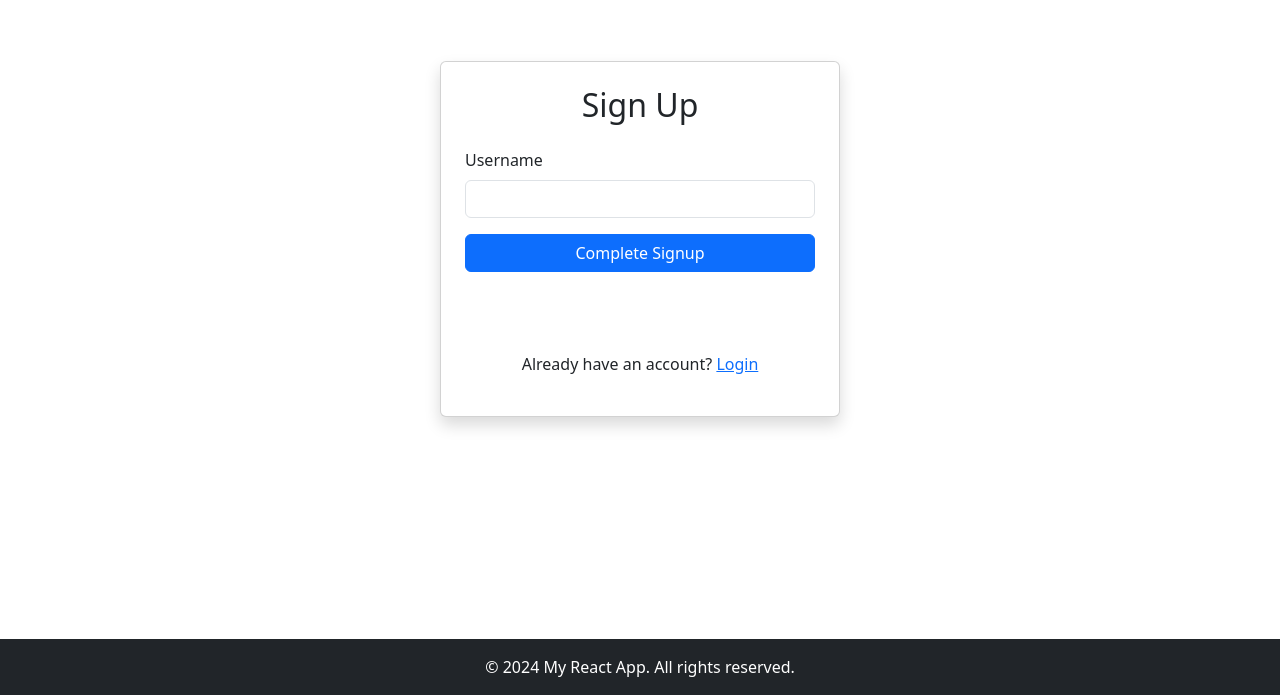
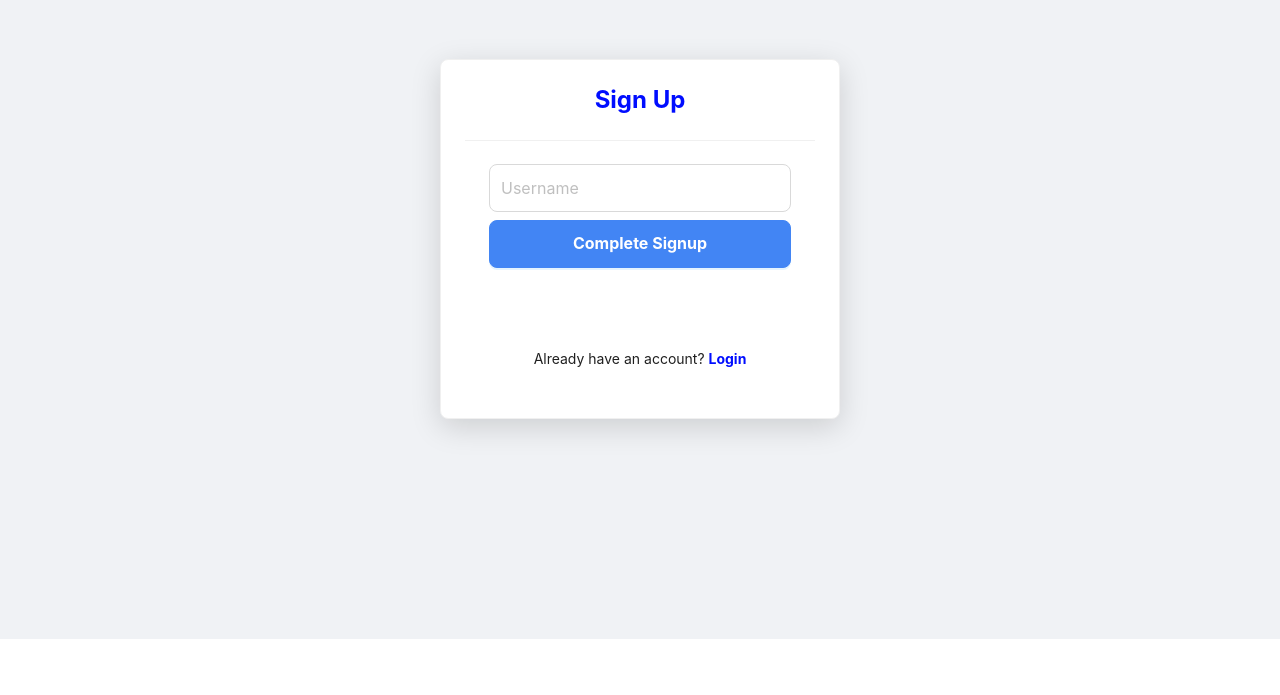
Before and after one commit to owlmoons/test_new, a React (Create React App) app in the folder frontend/: page /signup in a window 1280 px wide. Shown: the part 161-856 px from the top of the page. After the commit the page ends 800 px from the top, so only its background shows below. Built offline with nearby package versions, Linux system fonts and the light colour scheme; no server answers.

Commit message:
Modify login, signup UI

```diff
--- a/frontend/src/App.js
+++ b/frontend/src/App.js
@@ -22,7 +22,7 @@ const App = () => {
         <Route path="/post_details/:productid" element={<Post_Details />} />
         {/* Add more routes as needed */}
       </Routes>
-      <Footer />
+      {/* <Footer /> */}
     </Router>
   );
 };
--- a/frontend/src/pages/Login.jsx
+++ b/frontend/src/pages/Login.jsx
@@ -1,10 +1,10 @@
-// src/pages/Login.js
-
 import React, { useEffect, useState } from "react";
 import { useNavigate, useLocation, Link } from "react-router-dom";
-import { GoogleOAuthProvider, GoogleLogin } from "@react-oauth/google"; // Import GoogleLogin
-import { handleGoogleLogin } from "../services/AuthService"; // Import the auth service
-import SuccessModal from "../components/SuccessModal";
+import { GoogleOAuthProvider, GoogleLogin } from "@react-oauth/google";
+import { handleGoogleLogin } from "../services/AuthService";
+import { Card, Typography, Alert, Button } from "antd";
+
+const { Title, Text } = Typography;
 
 const Login = () => {
   const navigate = useNavigate();
@@ -14,7 +14,6 @@ const Login = () => {
   const [message, setMessage] = useState("");
 
   useEffect(() => {
-    // Check if there's an error in the URL
     const query = new URLSearchParams(location.search);
     if (query.get("error")) {
       setError("Login failed. Please try again.");
@@ -23,20 +22,18 @@ const Login = () => {
     }
   }, [location, navigate]);
 
-  // Handle Google login success
   const handleGoogleSuccess = async (credentialResponse) => {
-    const { credential } = credentialResponse; // Extract credential from the response
+    const { credential } = credentialResponse;
     try {
-      const response = await handleGoogleLogin(credential); // Use the auth service to handle login
+      const response = await handleGoogleLogin(credential);
       if (response.email) {
-        // Handle successful login
         setMessage("Login successful! Redirecting to home...");
         setShowModal(true);
         setTimeout(() => {
           navigate("/home");
         }, 2000);
       } else {
-        setError("Login failed. Please try again."); // Handle server-side error
+        setError("Login failed. Please try again.");
       }
     } catch (error) {
       setError(error.message || "Login failed. Please try again.");
@@ -50,28 +47,85 @@ const Login = () => {
 
   return (
     <GoogleOAuthProvider clientId={process.env.REACT_APP_GOOGLE_CLIENT_ID}>
-      <div className="container min-vh-100 d-flex justify-content-center align-items-center bg-dark">
-        <div
-          className="card p-4 shadow-lg rounded-circle"
-          style={{ maxWidth: "400px", width: "50%" }}
+      <div
+        style={{
+          minHeight: "100vh",
+          display: "flex",
+          justifyContent: "center",
+          alignItems: "center"
+        }}
+      >
+        <Card
+          style={{
+            maxWidth: 400,
+            width: "100%",
+            padding: "32px",
+            borderRadius: "16px",
+            boxShadow: "0 8px 30px rgba(0, 0, 0, 0.15)",
+            textAlign: "center",
+            backgroundColor: "#ffffff",
+          }}
         >
-          <h2 className="card-title text-center mb-4">Login</h2>
-          {error && <div className="alert alert-danger">{error}</div>}
+          <Title level={2} style={{ color: "#000dff", fontWeight: "bold", marginBottom: 24 }}>
+            Welcome Back
+          </Title>
 
-          {/* Google Login button */}
+          {error && (
+            <Alert
+              message={error}
+              type="error"
+              showIcon
+              style={{
+                marginBottom: 16,
+                borderRadius: "8px",
+              }}
+            />
+          )}
+
           <GoogleLogin
             onSuccess={handleGoogleSuccess}
             onError={handleGoogleFailure}
-            type="icon" // Display as icon button if needed
+            render={(renderProps) => (
+              <Button
+                type="primary"
+                block
+                onClick={renderProps.onClick}
+                disabled={renderProps.disabled}
+                style={{
+                  height: "48px",
+                  fontSize: "16px",
+                  fontWeight: "bold",
+                  background: "#4285F4",
+                  borderColor: "#4285F4",
+                  borderRadius: "8px",
+                }}
+              >
+                Sign in with Google
+              </Button>
+            )}
           />
 
-          <p className="mt-3 text-center">
+          <Text
+            style={{
+              display: "block",
+              marginTop: 24,
+              textAlign: "center",
+              color: "#6c757d",
+              fontSize: "14px",
+            }}
+          >
             Don't have an account?{" "}
-            <Link to="/signup" className="text-primary">
+            <Link
+              to="/signup"
+              style={{
+                color: "#000dff",
+                fontWeight: "bold",
+              }}
+            >
               Sign Up
             </Link>
-          </p>
-        </div>
+          </Text>
+        </Card>
       </div>
     </GoogleOAuthProvider>
   );
--- a/frontend/src/pages/Signup.jsx
+++ b/frontend/src/pages/Signup.jsx
@@ -3,7 +3,10 @@ import { signupUser, checkEmailExists, checkUserNameExists } from '../services/A
 import { useNavigate, Link } from 'react-router-dom';
 import { GoogleOAuthProvider, GoogleLogin } from '@react-oauth/google';
 import { jwtDecode } from 'jwt-decode';
+import { Button, Input, Card, Alert, Space, Typography } from 'antd';
 import SuccessModal from '../components/SuccessModal';
+
+const { Title, Text } = Typography;
 
 const Signup = () => {
     const [userName, setUserName] = useState('');
@@ -61,53 +64,85 @@ const Signup = () => {
 
     return (
         <GoogleOAuthProvider clientId={process.env.REACT_APP_GOOGLE_CLIENT_ID}>
-            <div className="container d-flex align-items-center justify-content-center min-vh-100">
-                <div className="card shadow p-4 w-100" style={{ maxWidth: '400px' }}>
-                    <h2 className="text-center mb-4">Sign Up</h2>
+            <div style={{ display: 'flex', justifyContent: 'center', alignItems: 'center', minHeight: '100vh', backgroundColor: '#f0f2f5' }}>
+                <Card style={{
+                    width: 400,
+                    padding: '24px',
+                    borderRadius: '8px',
+                    boxShadow: '0 8px 30px rgba(0, 0, 0, 0.15)',
+                    backgroundColor: '#ffffff',
+                    textAlign: 'center',
+                }} title={<Title level={3} style={{ color: '#000dff', fontWeight: 'bold', marginBottom: 24 }}>Sign Up</Title>}>
 
-                    {error && <div className="alert alert-danger">{error}</div>}
+                    {error && <Alert message={error} type="error" showIcon closable />}
 
                     {userEmail && (
-                        <div className="alert alert-warning">
-                            Current Email: <strong>{userEmail}</strong>
-                        </div>
+                        <Alert message={`Current Email: ${userEmail}`} type="warning" showIcon />
                     )}
 
                     <form onSubmit={handleSubmit}>
-                        <div className="mb-3">
-                            <label htmlFor="userName" className="form-label">Username</label>
-                            <input
-                                type="text"
-                                className="form-control"
-                                id="userName"
+                        <Space direction="vertical" style={{ width: '100%' }}>
+                            <Input
+                                placeholder="Username"
                                 value={userName}
                                 onChange={(e) => setUserName(e.target.value)}
                                 required
+                                style={{
+                                    height: '48px',
+                                    fontSize: '16px',
+                                    borderRadius: '8px',
+                                }}
                             />
-                        </div>
-                        <button
-                            type="submit"
-                            className="btn btn-primary w-100"
-                        >
-                            Complete Signup
-                        </button>
+                            <Button
+                                type="primary"
+                                htmlType="submit"
+                                block
+                                style={{
+                                    height: '48px',
+                                    fontSize: '16px',
+                                    fontWeight: 'bold',
+                                    background: '#4285F4',
+                                    borderColor: '#4285F4',
+                                    borderRadius: '8px',
+                                }}
+                            >
+                                Complete Signup
+                            </Button>
+                        </Space>
                     </form>
 
-                    <div className="text-center mt-4">
+                    <div style={{ textAlign: 'center', marginTop: '20px' }}>
                         <GoogleLogin
                             onSuccess={handleGoogleSuccess}
                             onError={handleGoogleFailure}
-                            type="icon"
+                            render={(renderProps) => (
+                                <Button
+                                  type="primary"
+                                  block
+                                  onClick={renderProps.onClick}
+                                  disabled={renderProps.disabled}
+                                  style={{
+                                    height: "48px",
+                                    fontSize: "16px",
+                                    fontWeight: "bold",
+                                    background: "#4285F4",
+                                    borderColor: "#4285F4",
+                                    borderRadius: "8px",
+                                  }}
+                                >
+                                  Sign in with Google
+                                </Button>
+                              )}
                         />
                     </div>
 
-                    <p className="text-center mt-3">
-                        Already have an account? <Link to="/">Login</Link>
-                    </p>
+                    <div style={{ textAlign: 'center', marginTop: '20px' }}>
+                        <Text>Already have an account? <Link to="/login" style={{ color: '#000dff', fontWeight: 'bold' }}>Login</Link></Text>
+                    </div>
+                </Card>
+            </div>
 
-                    <SuccessModal show={showModal} onHide={() => setShowModal(false)} message={message} />
-                </div>
-            </div>
+            <SuccessModal show={showModal} onHide={() => setShowModal(false)} message={message} />
         </GoogleOAuthProvider>
     );
 };
```
